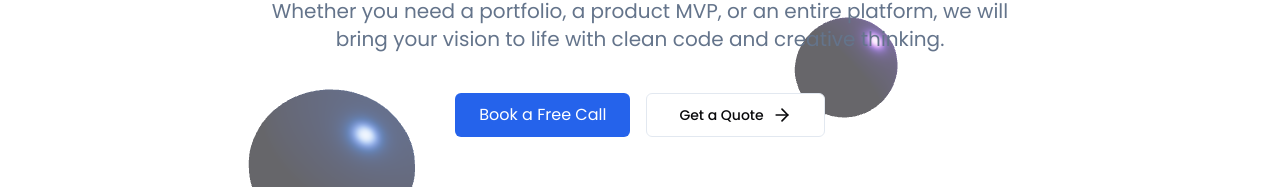
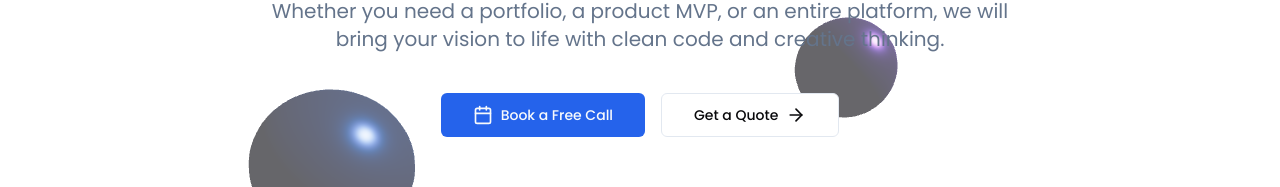
Before and after one commit to abhisheksonias/Portfolio-2.0, a React (Vite) app: page /services in a window 1280 px wide. Shown: the part 215-402 px from the top of the page. Built offline with nearby package versions, Linux system fonts and the light colour scheme; no server answers; the database is empty.

Commit message:
reversed services

```diff
--- a/src/pages/Services.jsx
+++ b/src/pages/Services.jsx
@@ -19,7 +19,6 @@ import {
 import { Link } from "react-router-dom";
 import ReviewsList from "../components/ReviewsList";
 import ReviewForm from "../components/ReviewForm";
-import CalendlyWidget from "../components/CalendlyWidget";
 const Services = () => {
   const containerVariants = {
     hidden: { opacity: 0 },
@@ -157,12 +156,6 @@ const Services = () => {
     },
   ];
 
-const openPopup = () => {
-    window.Calendly.initPopupWidget({
-      url: "https://calendly.com/abhisheksoni1207/new-meeting",
-    });
-    return false;
-  };
   const workProcess = [
     {
       title: "Requirement Discussion",
@@ -195,8 +188,6 @@ const openPopup = () => {
       icon: <Workflow className="h-8 w-8" />,
     },
   ];
-
-
   // Add state to toggle review form visibility
   const [showReviewForm, setShowReviewForm] = useState(false);
 
@@ -217,9 +208,10 @@ const openPopup = () => {
           will bring your vision to life with clean code and creative thinking.
         </p>
         <div className="flex flex-wrap justify-center gap-4">
-          <button onClick={openPopup} className="px-6 py-2 bg-blue-600 text-white rounded-md">
-      Book a Free Call
-    </button>
+          <Button size="lg" className="px-8 gap-2">
+            <Calendar className="h-5 w-5" />
+            Book a Free Call
+          </Button>
           <Button size="lg" variant="outline" className="px-8 gap-2">
             Get a Quote
             <ArrowRight className="h-5 w-5" />
```
